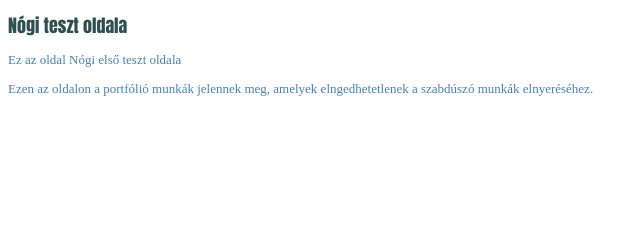
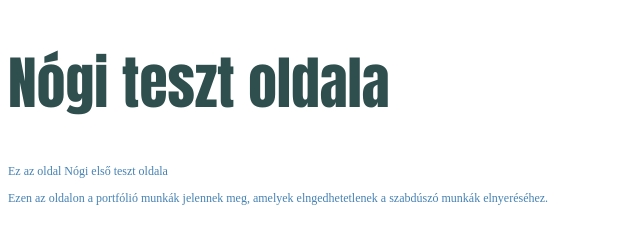
Before and after one commit to Co-de-Pilot/test_websites, a plain HTML site: page index.html in a window 1280 px wide. Shown: the whole page, without its empty margins (0-644 px from the left). Drawn offline with Linux system fonts and the light colour scheme.

Commit message:
rem beveztése a styles.css-ben

```diff
--- a/styles/styles.css
+++ b/styles/styles.css
@@ -1,10 +1,14 @@
+html {
+    font-size: 12px;
+}
+
 h1 {
     color: darkslategrey;
-    font-size: large;
+    font-size: 4.8rem;
     font-family: Impact, Haettenschweiler, 'Arial Narrow Bold', sans-serif;
 }
 
 p {
     color: steelblue;
-    font-size: small;
+    font-size: 1.0rem;
 }
```
